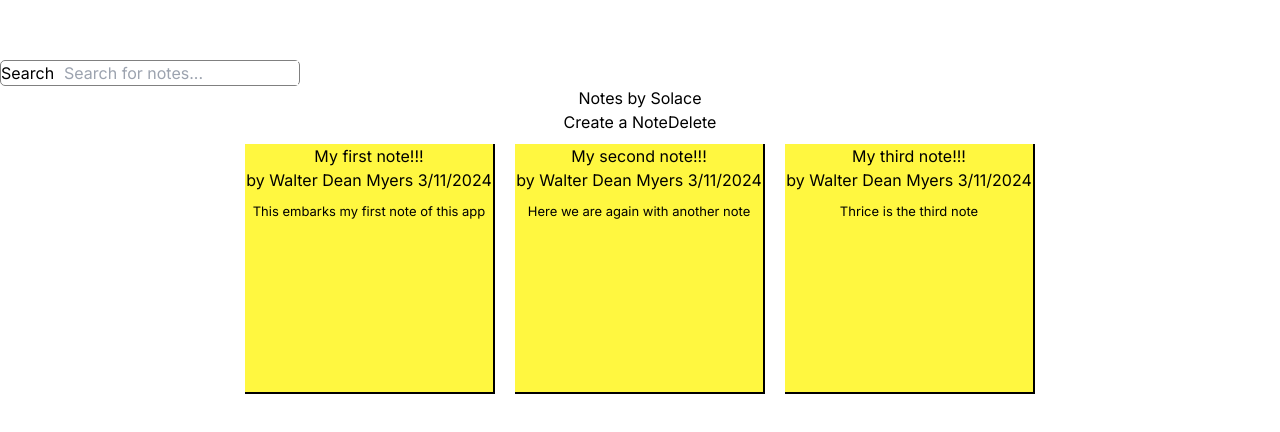
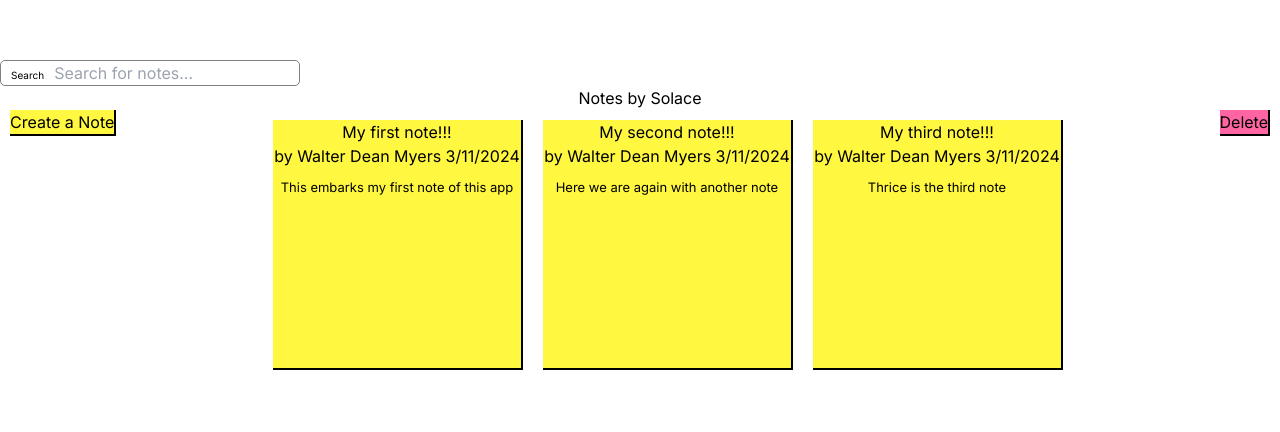
Before and after one commit to adamdevelops/NotesBySolace, a Next.js app: page / in a window 1280 px wide. Shown: the part 140-572 px from the top of the page. Built offline with nearby package versions, Linux system fonts and the light colour scheme.

Commit message:
done: Fix styling, create modal component; Fix creation of new notes, trigger modal via create new note button

```diff
--- a/src/app/globals.css
+++ b/src/app/globals.css
@@ -46,8 +46,27 @@ body {
 
 .search-btn{
   text-align: left;
-  margin-right: 10px;
+  margin: 0 10px;
+  font-size: 10px;
 }
+
+.ui-btns button{
+  margin: 0 10px;
+  border-right: 2px solid black;
+  border-bottom: 2px solid black;
+}
+
+.create-btn{
+  background-color: #FFF740;
+  float: left;
+}
+
+.delete-btn{
+  background-color: #FF65A3;
+  float: right;
+}
+
+
 
 .notes-area{
   display: flex;
--- a/src/app/page.tsx
+++ b/src/app/page.tsx
@@ -1,4 +1,44 @@
+'use client'
+import { useState, ChangeEvent } from 'react';
+import DialogTitle from '@mui/material/DialogTitle';
+import Dialog from '@mui/material/Dialog';
 import Note from './components/note'
+
+export interface SimpleDialogProps {
+  open: boolean;
+  selectedValue: string;
+  onClose: (value: string) => void;
+}
+
+function SimpleDialog(props: SimpleDialogProps) {
+  const { onClose, selectedValue, open } = props;
+  const [inputTitleText, setTitleText] = useState('');
+  const [inputAuthorText, setAuthorText] = useState('');
+  const [inputBodyText, setBodyText] = useState('');
+
+
+  const handleClose = () => {
+    onClose(selectedValue);
+  };
+
+  const handleListItemClick = (value: string) => {
+    onClose(value);
+  };
+
+  return (
+    <Dialog onClose={handleClose} open={open}>
+      <DialogTitle>Create a New Note!!</DialogTitle>
+      <form>
+        <label>Title</label>
+        <input placeholder="Enter in a title" value={inputTitleText}  />
+        <label>Author</label>
+        <input placeholder="Put your name here" value={inputAuthorText}  />
+        <label>Contents</label>
+        <textarea placeholder="Enter in the contents of your note to say" value={inputBodyText}  />
+      </form>
+    </Dialog>
+  );
+}
 
 export default function Home() {
   const example_notes = [
@@ -11,22 +51,42 @@ export default function Home() {
     <Note key={note_item.id} title={note_item.title} author={note_item.author} date={note_item.date} body={note_item.body} />
   )
 
+  const [notes, setNotes] = useState<any>(noteItems);
+  const [inputText, setInputText] = useState<string>('');
+  const [open, setOpen] = useState<boolean>(false);
+
+  function handleTextareaChange(e: any){
+    setInputText(e.target.value)
+  }
+
+  function submit(e: any){
+    console.log('input', inputText)
+    const newnote = { id: 4, title: inputText, author: 'John Steinbeck', date:'3/11/2024', body:'A new note embarks this app' }
+    setNotes((notes: any) => [...notes, newnote])
+    console.log('notes', notes)
+    e.preventDefault();
+  }
+
   return (
     <main>
       <div className="app">
         <div className="search-area">
-           <button className="search-btn">Search</button>
-           <input placeholder="Search for notes..." />
+            <form onSubmit={submit}>
+              <button className="search-btn">Search</button>
+              <input placeholder="Search for notes..." value={inputText} onChange={handleTextareaChange} />
+            </form>
+
         </div>
         <h2>Notes by Solace</h2>
         <div className="ui-btns">
-          <button>Create a Note</button>
-          <button>Delete</button>
+          <button className="create-btn">Create a Note</button>
+          <button className="delete-btn">Delete</button>
         </div>
         <div className="notes-area">
           {noteItems}
         </div>
       </div>
+
     </main>
   );
 }
```
Also changed, not shown: package.json (+8 -5 lines), 1 other file (tests, documents, lock files or other folders).
